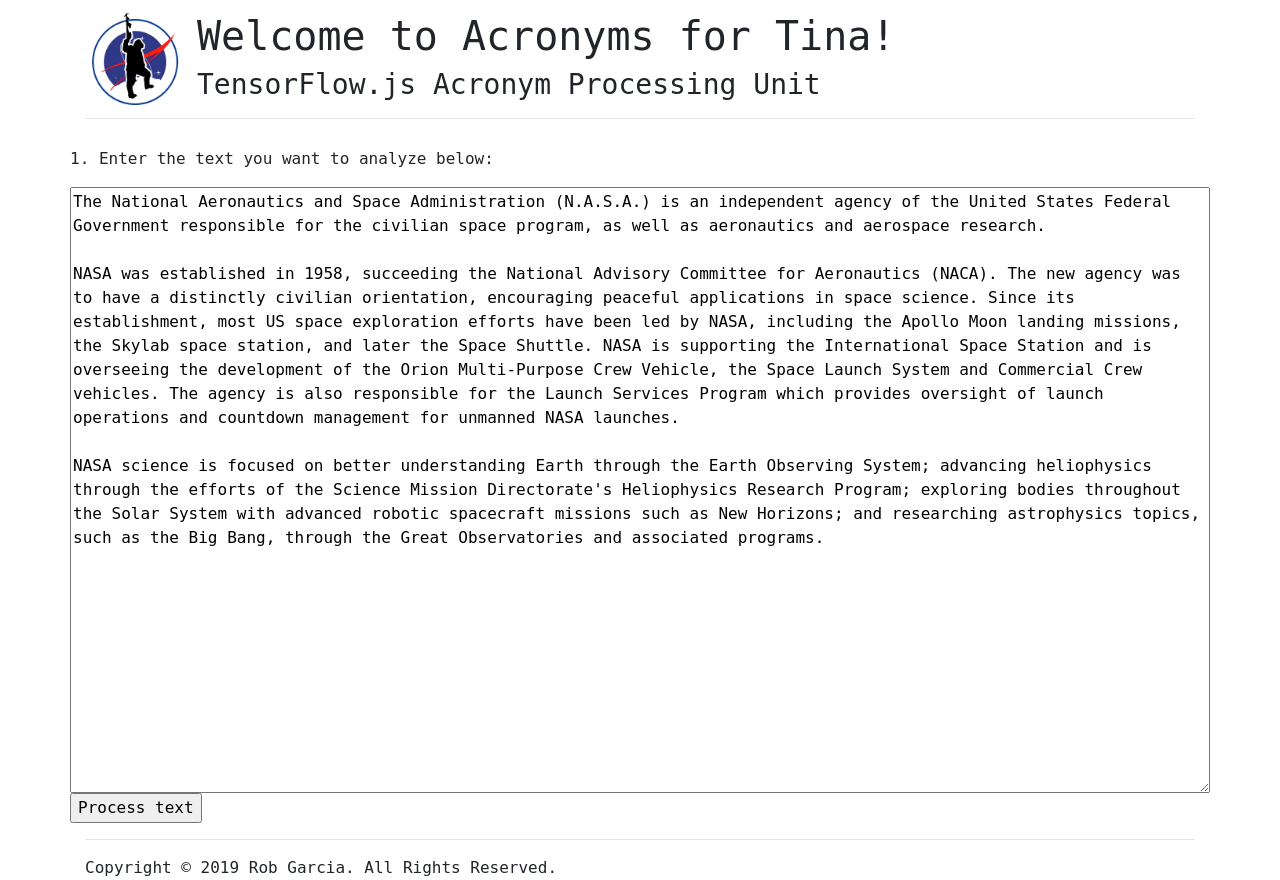
After one commit to garciart/custom-tensorflow-dataset, a PHP site: page /index.html in a window 1280 px wide. The commit adds this page. Run offline with PHP 8.4, Linux system fonts and the light colour scheme.

Commit message:
It works! Changed tf library and switched from PHP to HTML/CSS/JavaScript only.

```diff
--- /dev/null
+++ b/index.html
@@ -0,0 +1,85 @@
+<!DOCTYPE html>
+<!--
+To change this license header, choose License Headers in Project Properties.
+To change this template file, choose Tools | Templates
+and open the template in the editor.
+-->
+<html>
+    <head>
+        <title>Acronyms for Tina | TensorFlow.js Acronym Processing Unit</title>
+        <meta charset="UTF-8">
+        <meta name="viewport" content="width=device-width, initial-scale=1.0">
+        <link rel="icon" href="favicon.ico" type="image/ico">
+        <link rel="stylesheet" href="https://maxcdn.bootstrapcdn.com/bootstrap/4.4.1/css/bootstrap.min.css">
+        <script src="https://ajax.googleapis.com/ajax/libs/jquery/3.4.1/jquery.min.js"></script>
+        <script src="https://cdnjs.cloudflare.com/ajax/libs/popper.js/1.16.0/umd/popper.min.js"></script>
+        <script src="https://maxcdn.bootstrapcdn.com/bootstrap/4.4.1/js/bootstrap.min.js"></script>
+        <script src="https://cdn.jsdelivr.net/npm/@tensorflow/tfjs@0.11.2"></script>
+        <script type="text/javascript" src="text_prep.js"></script>
+        <script type="text/javascript" src="pluralize.js"></script>
+        <script type="text/javascript" src="constants.js"></script>
+        <script type="text/javascript" src="data.js"></script>
+        <script type="text/javascript" src="data_processing.js"></script>
+        <style>
+            body {
+                font-family: monospace;
+                width: 90%;
+                margin: auto;
+            }
+            .highlight {
+                background-color: yellow;
+            }
+            header {
+                padding: 12px 0;
+            }
+            #sherpaLogo {
+                float:left;
+                height:100px;
+                padding-right: 12px;
+            }
+        </style>
+    </head>
+    <body>
+        <div class="container">
+            <header>
+                <img id="sherpaLogo" src="sherpa_q2a_logo.png" alt="2019 Sherpas" />
+                <h1>Welcome to Acronyms for Tina!</h1>
+                <h3>TensorFlow.js Acronym Processing Unit</h3>
+                <hr>
+            </header>
+            <main class="row">
+                <p>1. Enter the text you want to analyze below:</p>
+                <textarea id="myText" rows="25" style="width:100%;">
+The National Aeronautics and Space Administration (N.A.S.A.) is an independent agency of the United States Federal Government responsible for the civilian space program, as well as aeronautics and aerospace research.
+
+NASA was established in 1958, succeeding the National Advisory Committee for Aeronautics (NACA). The new agency was to have a distinctly civilian orientation, encouraging peaceful applications in space science. Since its establishment, most US space exploration efforts have been led by NASA, including the Apollo Moon landing missions, the Skylab space station, and later the Space Shuttle. NASA is supporting the International Space Station and is overseeing the development of the Orion Multi-Purpose Crew Vehicle, the Space Launch System and Commercial Crew vehicles. The agency is also responsible for the Launch Services Program which provides oversight of launch operations and countdown management for unmanned NASA launches.
+
+NASA science is focused on better understanding Earth through the Earth Observing System; advancing heliophysics through the efforts of the Science Mission Directorate's Heliophysics Research Program; exploring bodies throughout the Solar System with advanced robotic spacecraft missions such as New Horizons; and researching astrophysics topics, such as the Big Bang, through the Great Observatories and associated programs.
+                </textarea>
+                <input type="button" value="Process text" onclick="textPrepController();"/>
+                <br>
+                <div id="frequencyTable"></div>
+                <br>
+                <div id="dataSetTable"></div>
+                <br>
+                <div id="weightsList"></div>
+                <br>
+                <div id="splitText"></div>
+                <br>
+                <div id="confidenceList"></div>
+            </main>
+            <footer>
+                <hr>
+                Copyright &copy; 2019<span id="currentYear"></span> Rob Garcia. All Rights Reserved.
+            </footer>
+            <script>
+                // Set copyright ending year to current year
+                var date = new Date();
+                var fullYear = date.getFullYear();
+                if (fullYear !== 2019) {
+                    document.getElementById("currentYear").innerHTML = " - " + fullYear;
+                }
+            </script>
+        </div>
+    </body>
+</html>
--- a/master.php
+++ b/master.php
@@ -11,7 +11,8 @@
         <title>Acronyms for Tina | TensorFlow.js Acronym Processing Unit</title>
         <link rel="stylesheet" type="text/css" href="stylesheet.css">
         <link rel="icon" href="favicon.ico" type="image/ico">
-        <script src="https://cdn.jsdelivr.net/npm/@tensorflow/tfjs/dist/tf.min.js"></script>
+        <script src="https://cdn.jsdelivr.net/npm/@tensorflow/tfjs@0.11.2"></script>
+        <!-- <script src="https://cdn.jsdelivr.net/npm/@tensorflow/tfjs/dist/tf.min.js"></script> -->
         <script type="text/javascript" src="text_prep.js"></script>
         <script type="text/javascript" src="pluralize.js"></script>
 	<script type="text/javascript" src="constants.js"></script>
--- a/text_prep.js
+++ b/text_prep.js
@@ -111,11 +111,9 @@ function textPrepController() {
     document.getElementById('weightsList').innerHTML = weightsList;
 
     // The split is the amount of data you want for test. For example, .1 means use 90% of the data for training and 10% for training.
-    // BONUS! This actually updates the split each time you process text
-    var theSplit = (1 / (ACRONYM_DATASET.length));
+    var theSplit = 0.2;
     var splitText = "<hr><p>5. The Split = " + theSplit + "</p>";
     document.getElementById('splitText').innerHTML = splitText;
-
     doAcronyms(theSplit, matchedArray);
 }
 
@@ -161,7 +159,7 @@ async function trainModel(xTrain, yTrain, xTest, yTest) {
     // Input layer. Using Sigmoid function for classification between 0 and 1
     // See API for other activation settings: https://js.tensorflow.org/api/latest/
     model.add(tf.layers.dense({
-        units: 10,
+        units: ACRONYM_NUM_CLASSES,
         activation: 'sigmoid',
         inputShape: [xTrain.shape[1]]
     }));
@@ -259,8 +257,6 @@ function sort2EArray(arrayToSort, column, order) {
             }
         });
     }
-
-
     return arrayToSort;
 }
 
```
Also changed, not shown: old_index.php (renamed from index.php).
